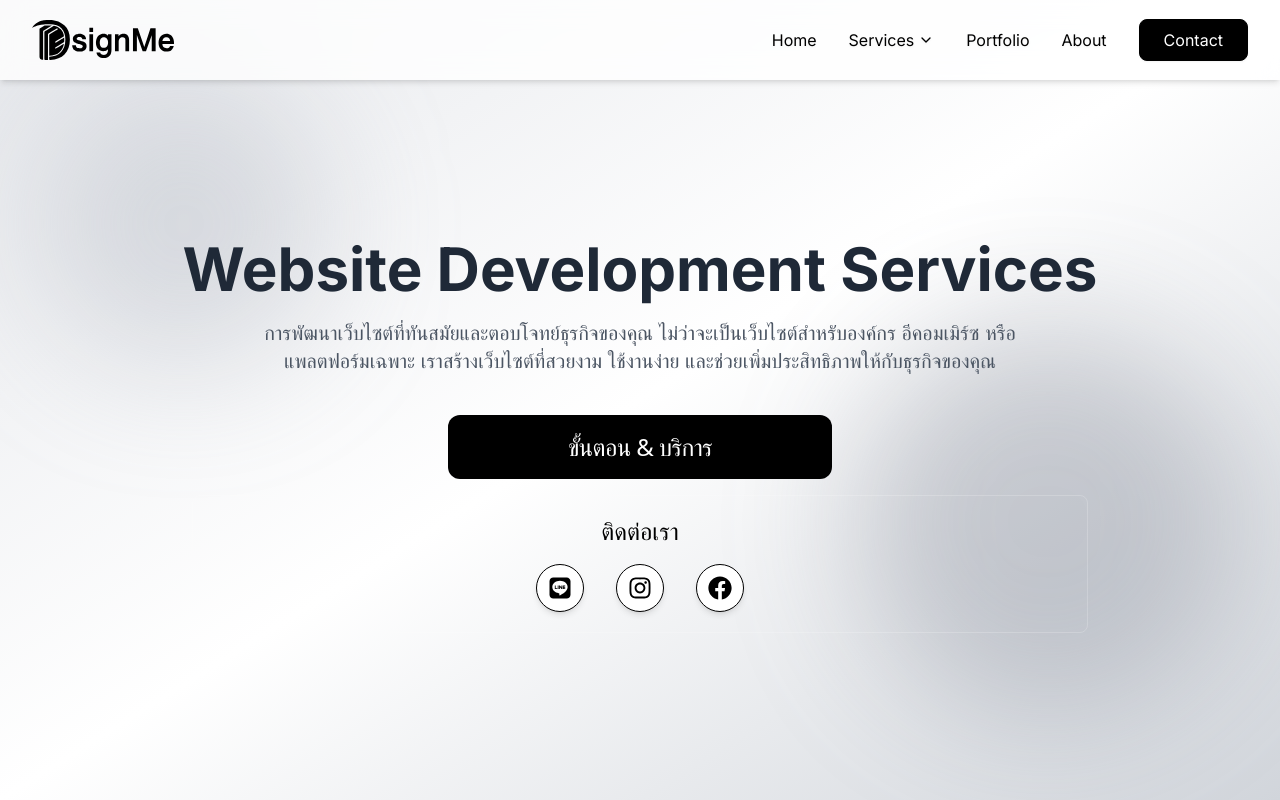
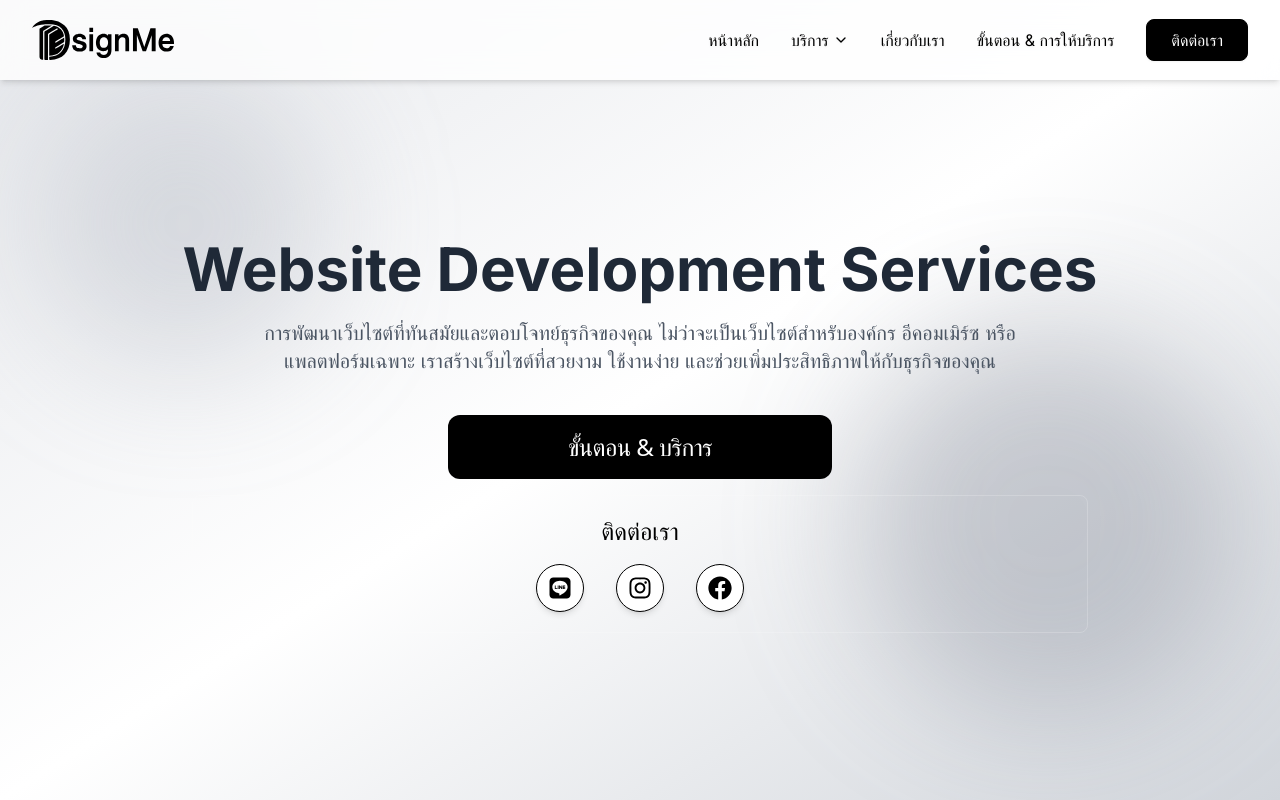
Before and after one commit to kiattisak-dev/DsignMe-Project, a React (Vite) app in the folder user/: page /services/website-develop in a window 1280 px wide. Shown: the top 800 px of the page. Built offline with nearby package versions, Linux system fonts and the light colour scheme.

Commit message:
Fix Word Thai in headerf

```diff
--- a/user/src/components/Header.tsx
+++ b/user/src/components/Header.tsx
@@ -90,7 +90,7 @@ const Header: React.FC = () => {
                 isHomePage && !isScrolled ? 'text-white' : 'text-black'
               } hover:text-gray-500 transition-colors duration-200 drop-shadow-sm`}
             >
-              Home
+              หน้าหลัก
             </Link>
 
             {/* Services Dropdown */}
@@ -104,7 +104,7 @@ const Header: React.FC = () => {
                   isHomePage && !isScrolled ? 'text-white' : 'text-black'
                 } hover:text-gray-500 transition-colors duration-200 drop-shadow-sm`}
               >
-                <span>Services</span>
+                <span>บริการ</span>
                 <motion.span
                   animate={{ rotate: isServicesOpen ? 180 : 0 }}
                   transition={{ duration: 0.3 }}
@@ -145,7 +145,7 @@ const Header: React.FC = () => {
                 isHomePage && !isScrolled ? 'text-white' : 'text-black'
               } hover:text-gray-500 transition-colors duration-200 drop-shadow-sm`}
             >
-              Portfolio
+              เกี่ยวกับเรา
             </button>
             <button
               onClick={() => scrollToSection('about')}
@@ -153,13 +153,13 @@ const Header: React.FC = () => {
                 isHomePage && !isScrolled ? 'text-white' : 'text-black'
               } hover:text-gray-500 transition-colors duration-200 drop-shadow-sm`}
             >
-              About
+              ขั้นตอน & การให้บริการ
             </button>
             <button
               onClick={() => scrollToSection('contact')}
               className="bg-black text-white px-6 py-2 rounded-lg hover:bg-white hover:text-black border border-black transition-all duration-200 shadow-sm"
             >
-              Contact
+              ติดต่อเรา
             </button>
           </nav>
 
@@ -190,7 +190,7 @@ const Header: React.FC = () => {
                   className="text-left text-black hover:text-gray-500 transition-colors duration-200 drop-shadow-sm"
                   onClick={() => setIsMenuOpen(false)}
                 >
-                  Home
+                  หน้าหลัก
                 </Link>
 
                 {/* Mobile Services Menu */}
@@ -199,7 +199,7 @@ const Header: React.FC = () => {
                     onClick={() => setIsServicesOpen(!isServicesOpen)}
                     className="flex items-center justify-between w-full text-left text-black hover:text-gray-500 transition-colors duration-200 drop-shadow-sm"
                   >
-                    <span>Services</span>
+                    <span>บริการ</span>
                     <motion.span
                       animate={{ rotate: isServicesOpen ? 180 : 0 }}
                       transition={{ duration: 0.3 }}
@@ -233,19 +233,19 @@ const Header: React.FC = () => {
                   onClick={() => scrollToSection('portfolio')}
                   className="text-left text-black hover:text-gray-500 transition-colors duration-200 drop-shadow-sm"
                 >
-                  Portfolio
+                  เกี่ยวกับเรา
                 </button>
                 <button
                   onClick={() => scrollToSection('about')}
                   className="text-left text-black hover:text-gray-500 transition-colors duration-200 drop-shadow-sm"
                 >
-                  About
+                   ขั้นตอน & การให้บริการ
                 </button>
                 <button
                   onClick={() => scrollToSection('contact')}
                   className="bg-black text-white px-6 py-2 rounded-lg hover:bg-white hover:text-black border border-black transition-all duration-200 w-fit shadow-sm"
                 >
-                  Contact
+                  ติดต่อเรา
                 </button>
               </nav>
             </motion.div>
```
